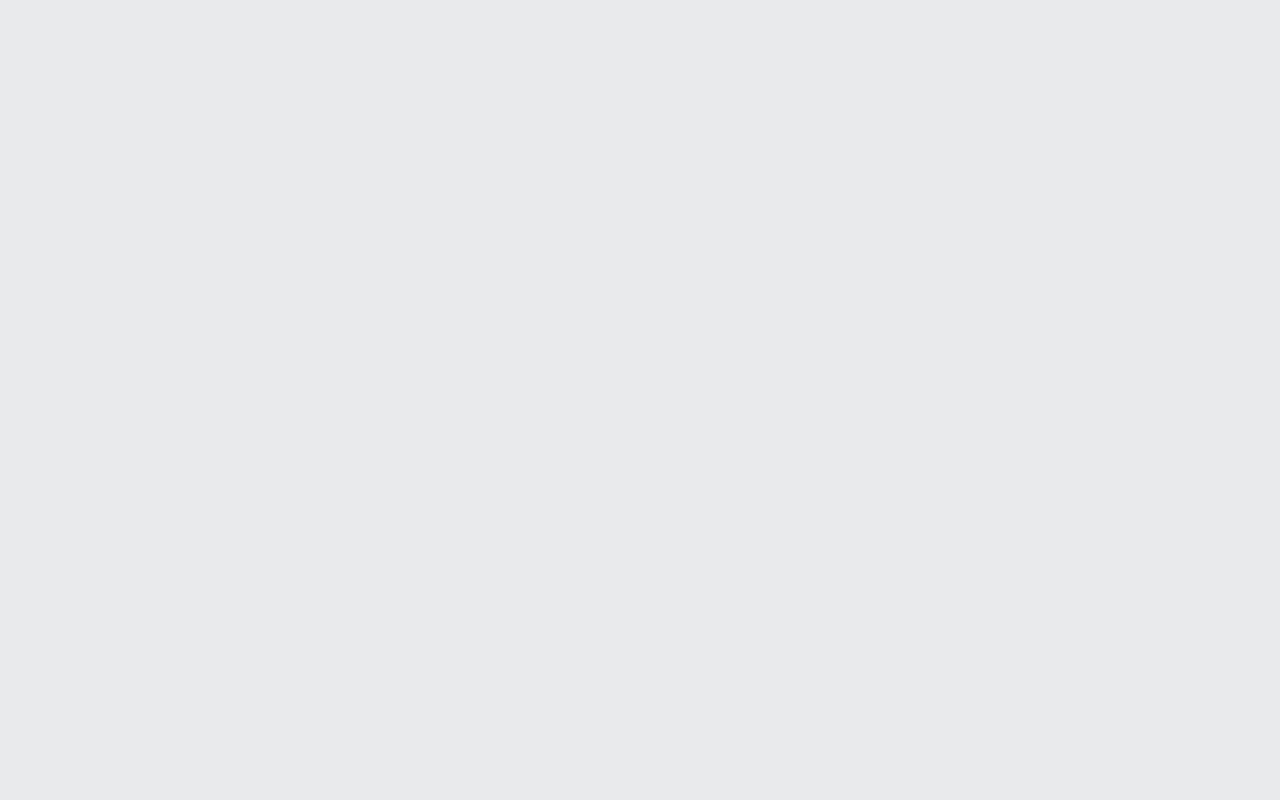
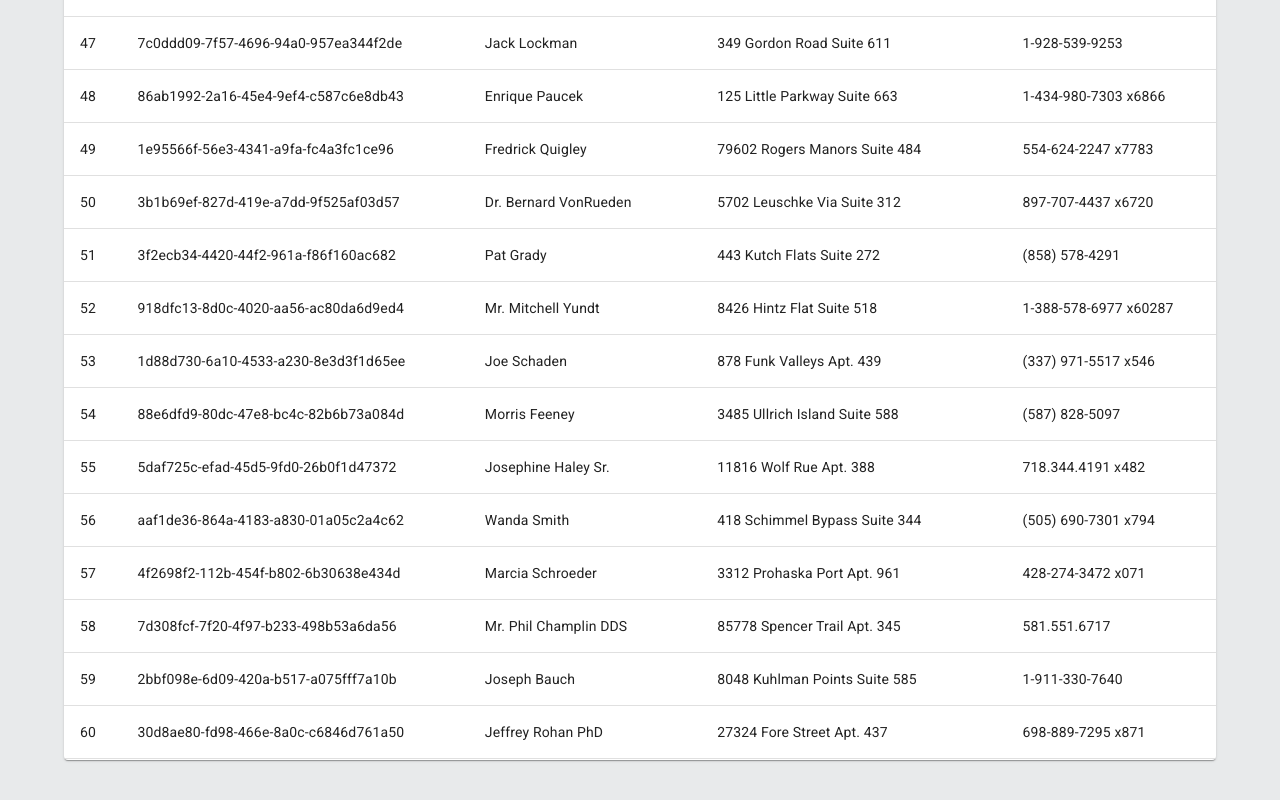
Before and after one commit to noardour/task5, a React (Vite) app: page / in a window 1280 px wide. Shown: the part 2583-3383 px from the top of the page. Before the commit the page ends 1791 px from the top, so only its background shows below. Built offline with nearby package versions, Linux system fonts and the light colour scheme.

Commit message:
feat: add intersection observer to implement infinte scrolling generation

```diff
--- a/src/features/Users/UsersTable.tsx
+++ b/src/features/Users/UsersTable.tsx
@@ -1,13 +1,15 @@
-import { Paper, Table, TableBody, TableCell, TableContainer, TableHead, TableRow } from "@mui/material";
+import { Box, Paper, Table, TableBody, TableCell, TableContainer, TableHead, TableRow } from "@mui/material";
 import { FC, useEffect } from "react";
 import useAppSelector from "../../hooks/useAppSelector";
 import { selectUsers } from "./usersSelectors";
 import useAppDispatch from "../../hooks/useAppDispatch";
 import { generateUsers } from "./usersActions";
+import useObserver from "../../hooks/useObserver";
 
 const UsersTable: FC = () => {
   const users = useAppSelector(selectUsers);
   const dispatch = useAppDispatch();
+  const ref = useObserver(() => dispatch(generateUsers(30)));
 
   useEffect(() => {
     dispatch(generateUsers(30));
@@ -37,6 +39,7 @@ const UsersTable: FC = () => {
           ))}
         </TableBody>
       </Table>
+      <Box sx={{ width: "100%", height: "1px" }} ref={ref} />
     </TableContainer>
   );
 };
--- a/src/features/Users/usersSlice.ts
+++ b/src/features/Users/usersSlice.ts
@@ -20,7 +20,7 @@ const slice = createSlice({
       state.isLoading = true;
     });
     builder.addCase(generateUsers.fulfilled, (state, action: PayloadAction<IUser[]>) => {
-      state.data = action.payload;
+      state.data = state.data.concat(action.payload);
       state.isLoading = false;
     });
     builder.addCase(generateUsers.rejected, (state) => {
--- /dev/null
+++ b/src/hooks/useObserver.ts
@@ -0,0 +1,26 @@
+import { useEffect, useRef } from "react";
+
+const useObserver = <T extends Element>(callback: () => void, stop: boolean = false, intersection: boolean = true) => {
+  const ref = useRef<T>(null);
+  const observer = useRef<IntersectionObserver>();
+
+  useEffect(() => {
+    if (ref.current) {
+      const cb: IntersectionObserverCallback = (entries) => {
+        if (entries[0].isIntersecting == intersection && !stop) {
+          callback();
+        }
+      };
+
+      observer.current = new IntersectionObserver(cb);
+      observer.current.observe(ref.current);
+    }
+
+    return () => observer.current?.disconnect();
+    // eslint-disable-next-line react-hooks/exhaustive-deps
+  }, [ref]);
+
+  return ref;
+};
+
+export default useObserver;
```
